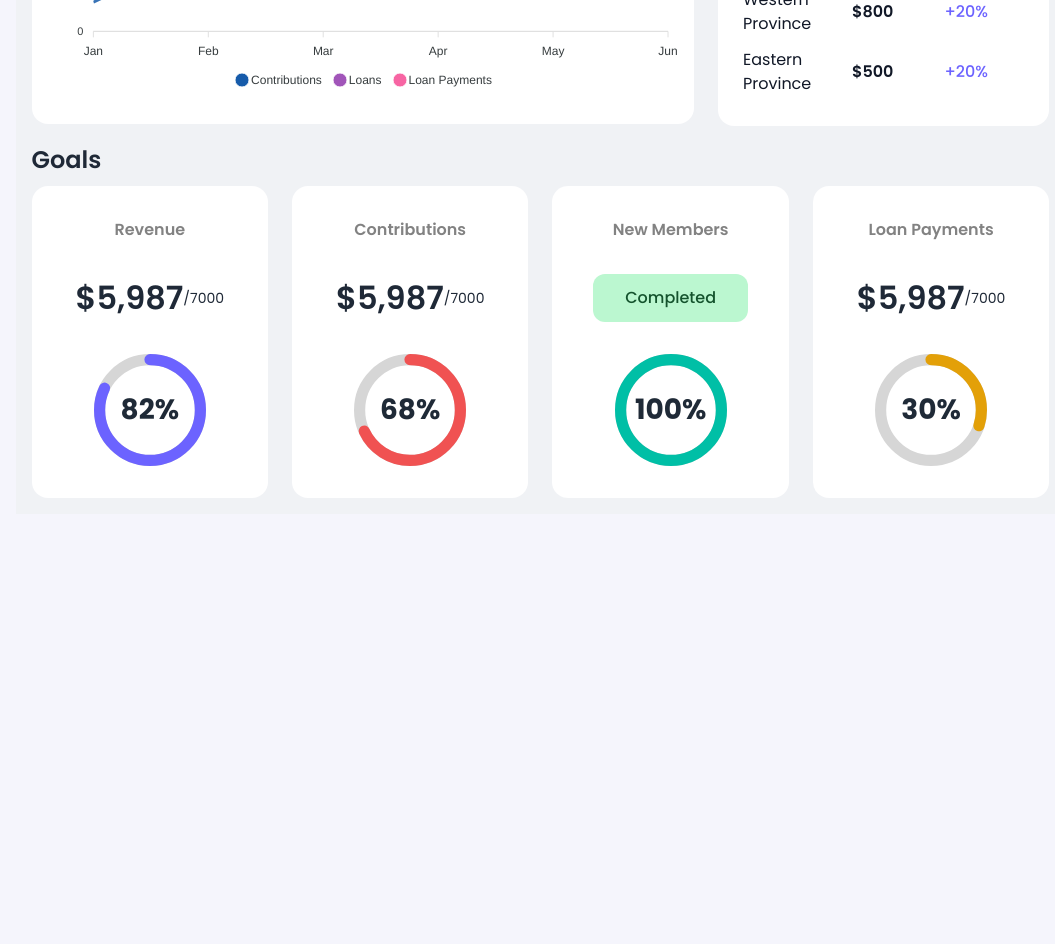
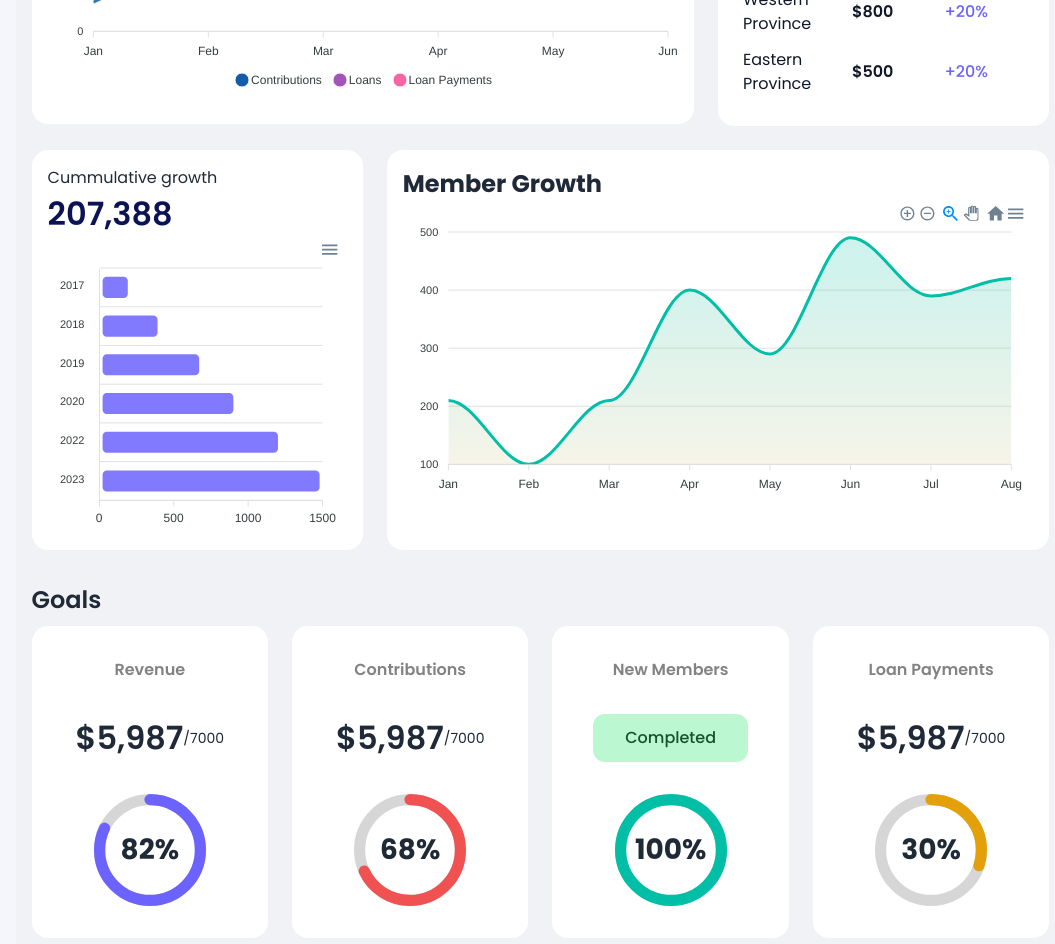
Before and after one commit to IGIRANEZAJosue/ij222, a React (Vite) app: page /dashboard in a window 1280 px wide. Shown: the part 980-1924 px from the top of the page, without its empty margins (202-1257 px from the left). Before the commit the page ends 1494 px from the top, so only its background shows below. Built offline with nearby package versions, Linux system fonts and the light colour scheme; some icons are missing.

Commit message:
Checkboxes on payments, loans, Member Charts etc..

```diff
--- a/src/Pages/Dashboard.jsx
+++ b/src/Pages/Dashboard.jsx
@@ -6,13 +6,15 @@ import PieChart from '../components/PieChart';
 import AnalyticsCards from '../components/AnalyticsCards';
 import LineChart from '../components/linechart';
 import Provinces from '../components/Provinces';
+import MemberGrowthChart from '../components/MemberGrowthChart';
+import CummulativeGrowthChart from '../components/CummulativeGrowthChart';
 
 
 const Dashboard = () => {
 
    return (
       <>
-         <div className='font-Poppins text-gray-900 w-[82vw] p-4 overflow-hidden  bg-[#f0f2f5]'>
+         <div className='font-Poppins text-gray-900 w-[82vw] p-4 overflow-hidden  bg-[#f0f2f5] mb-12'>
 
             <DashboardHeader page="Dashboard" />
 
@@ -39,6 +41,15 @@ const Dashboard = () => {
 
             </div>
 
+            <div className="flex items-center gap-6 mt-6">
+               <div className=" w-1/3 ">
+                  <CummulativeGrowthChart />
+               </div>
+               <div className="w-2/3">
+                  <MemberGrowthChart />
+               </div>
+            </div>
+
             <Goals />
 
          </div>
--- /dev/null
+++ b/src/components/CummulativeGrowthChart.jsx
@@ -0,0 +1,60 @@
+import React from 'react'
+import Chart from "react-apexcharts"
+
+
+const CummulativeGrowthChart = () => {
+
+   const series = [
+      {
+         name: "Members",
+         data: [210, 410, 690, 920, 1220, 1500],
+         color: "#6C63FF",
+      }
+   ];
+
+   const options = {
+
+      xaxis: {
+         categories: ['2017', '2018', '2019', '2020', '2022', '2023']
+      },
+      dataLabels: {
+         enabled: false,
+      },
+
+      plotOptions: {
+         bar: {
+           borderRadius: 4,
+           horizontal: true,
+         }
+      },
+      stroke: {
+         show: true,
+         width: 6,
+         colors: ['transparent']
+      },
+
+   }
+
+
+
+   return (
+      <div className="bg-white p-4 h-[400px] rounded-2xl">
+
+         <span>
+            <p className="text-gray-800">Cummulative growth</p>
+            <h1 className=" text-[32px] text-[#0B1354] font-semibold ">207,388</h1>
+         </span>
+
+         <Chart
+            options={options}
+            series={series}
+            type='bar'
+            height="300"
+            width="100%"
+         />
+
+      </div>
+   )
+}
+
+export default CummulativeGrowthChart
--- a/src/components/Goals.jsx
+++ b/src/components/Goals.jsx
@@ -1,4 +1,4 @@
-import { CircularProgressbarWithChildren, buildStyles } from 'react-circular-progressbar';
+
 import 'react-circular-progressbar/dist/styles.css';
 
 import Goal from './Goal';
@@ -12,7 +12,7 @@ const Goals = () => {
    const loanPayments = 30;
 
    return (
-      <div className=" flex flex-col gap-2 text-gray-800 pt-4">
+      <div className=" flex flex-col gap-2 text-gray-800 mt-8">
          <h1 className=" font-semibold text-[24px]">Goals</h1>
 
          <div className="goals flex gap-6">
--- a/src/components/LoanList.jsx
+++ b/src/components/LoanList.jsx
@@ -268,7 +268,7 @@ const LoanList = () => {
                      <th scope="col" class="px-6 py-3 w-6 ">
                         <input type="checkbox" name="checkbox" id="" />
                      </th>
-                     <th scope="col" class="px-6 py-3 w-1/5">
+                     <th scope="col" class="px-6 py-3 w-1/6">
                         Name
                      </th>
                      <th scope="col" class="px-6 py-3 w-1/4">
--- a/src/components/MemberGrowthChart.jsx
+++ b/src/components/MemberGrowthChart.jsx
@@ -2,13 +2,45 @@ import React from 'react'
 import Chart from "react-apexcharts"
 
 const MemberGrowthChart = () => {
+
+   const series = [
+      {
+         name: "Members",
+         data: [210, 100, 210, 400, 290, 490, 390, 420],
+         color: "#00bfa64d",
+      }
+   ];
+
+   const options = {
+
+      xaxis: {
+         categories: ['Jan', 'Feb', 'Mar', 'Apr', 'May', 'Jun' , 'Jul' , 'Aug']
+      },
+      dataLabels: {
+         enabled: false,
+      },
+
+      stroke: {
+         curve: 'smooth',
+         show: true,
+         width: 3,
+         colors: ['#00BFA6']
+      },
+
+   }
+
+
+
+
    return (
-      <div>
+      <div className="bg-white p-4 rounded-2xl h-[400px]">
+
+         <h1 className="font-bold text-[24px] text-gray-800">Member Growth</h1>
 
          <Chart
             options={options}
             series={series}
-            type='line'
+            type='area'
             height="300"
             width="100%"
 
--- a/src/components/PaymentsList.jsx
+++ b/src/components/PaymentsList.jsx
@@ -484,8 +484,6 @@ const PaymentsList = () => {
       "status": "Completed"
     }]
 
-
-
    return (
       <>
          <div class="relative overflow-x-auto rounded-2xl drop-shadow-lg bg-white mb-12 ">
@@ -509,7 +507,7 @@ const PaymentsList = () => {
                <thead class="text-sm text-gray-900 uppercase bg-white dark:bg-gray-700 dark:text-gray-400 ">
                   <tr>
                         <th scope="col" class="px-4 py-2 w-4">
-                           #
+                          <input type="checkbox" name="checkbox" id="" />
                         </th>
                         <th scope="col" class="px-6 py-3 w-1/5">
                            NAME
@@ -535,7 +533,7 @@ const PaymentsList = () => {
 
                      <tr key={payment.id} class="bg-white text-gray-900 border-b dark:bg-gray-800 dark:border-gray-700 text-sm">
                            <th scope="row" class="px-4 py-2 font-medium text-gray-900 whitespace-nowrap dark:text-white">
-                              {payment.id}
+                            <input type="checkbox" name="checkbox" id="" />
                            </th>
                            <th scope="row" class="px-6 py-4 font-medium text-gray-900 whitespace-nowrap dark:text-white">
                               {payment.fullName}
@@ -560,7 +558,7 @@ const PaymentsList = () => {
 																</td>)
 
 															:	(<td class="px-6 py-4">
-																	<span class="bg-purple-100 text-purple-800 text-sm font-medium mr-2 px-2.5 py-0.5 rounded dark:bg-purple-900 dark:text-purple-300">In Process</span>
+																	<span class="bg-purple-100 text-purple-800 text-xs font-medium mr-2 px-2.5 py-0.5 rounded dark:bg-purple-900 dark:text-purple-300">In Progress</span>
 																</td>)
                           	}
 
```
